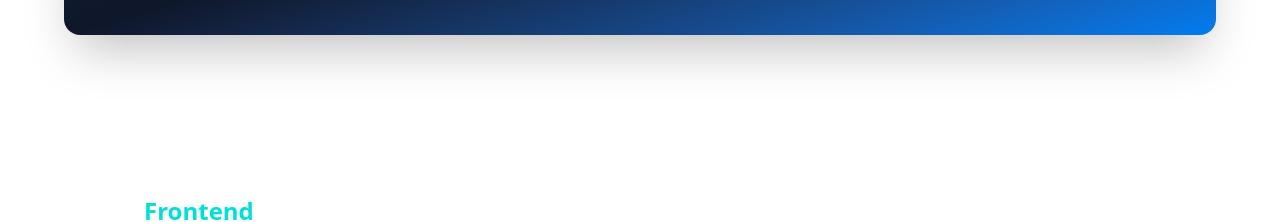
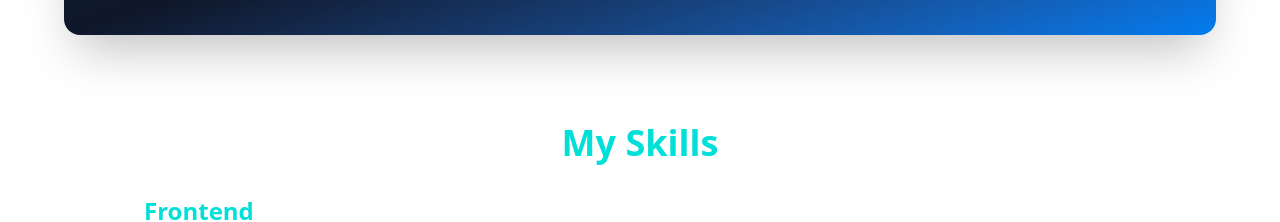
Before and after one commit to rifatalam240/My-Portfolio-website, a React (Vite) app: page / in a window 1280 px wide. Shown: the part 1080-1302 px from the top of the page. Built offline with nearby package versions, Linux system fonts and the light colour scheme.

Commit message:
Refactor Contact, EducationQualification, MyProjects, and MySkills components; remove unnecessary margin for improved layout consistency

```diff
--- a/src/components/Contact.jsx
+++ b/src/components/Contact.jsx
@@ -141,7 +141,7 @@ const Contact = () => {
   )}`;
 
   return (
-    <section id="contact" className="py-12 mt-10">
+    <section id="contact" className="py-12">
       <h2 className="text-4xl font-extrabold text-center text-[#00DFD8] mb-8 animate-fade-in">
         Contact Information
       </h2>
--- a/src/components/EducationQualification.jsx
+++ b/src/components/EducationQualification.jsx
@@ -2,7 +2,7 @@ import React from "react";
 
 const EducationQualification = () => {
   return (
-    <section id="education" className="py-12 mt-10">
+    <section id="education" className="py-12">
       {/* Title outside card for alignment consistency */}
       <h2 className="text-4xl font-extrabold text-center text-[#00DFD8] mb-8">
         Educational Qualification
--- a/src/components/MyProjects.jsx
+++ b/src/components/MyProjects.jsx
@@ -81,7 +81,7 @@ const Carousel = ({ images }) => {
   };
 
   return (
-    <div className="relative w-full h-56 md:h-80 flex items-center justify-center mb-4">
+    <div className="relative w-full h-56 md:h-80 flex items-center justify-center ">
       <img
         src={images[current]}
         alt="Project Screenshot"
--- a/src/components/MySkills.jsx
+++ b/src/components/MySkills.jsx
@@ -114,7 +114,7 @@ const categories = ["Frontend", "Backend", "Tools"];
 const MySkills = () => {
   return (
     <section id="skills" className="py-12 mt-10">
-      <h2 className="text-4xl font-extrabold text-center text-white mb-8">
+      <h2 className="text-4xl font-extrabold text-center text-[#00DFD8] mb-8">
         My Skills
       </h2>
       <div className="max-w-5xl mx-auto px-4">
```
